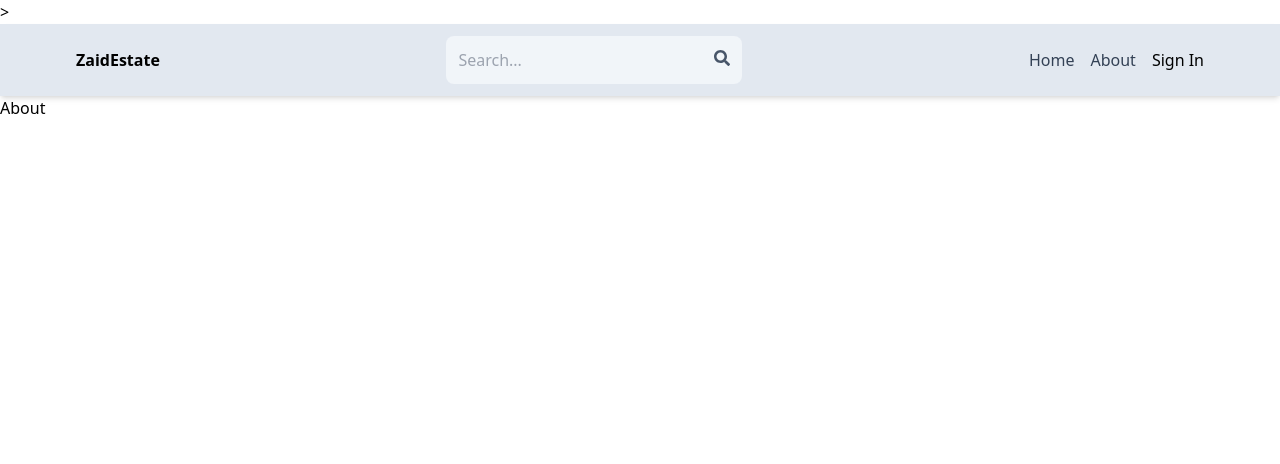
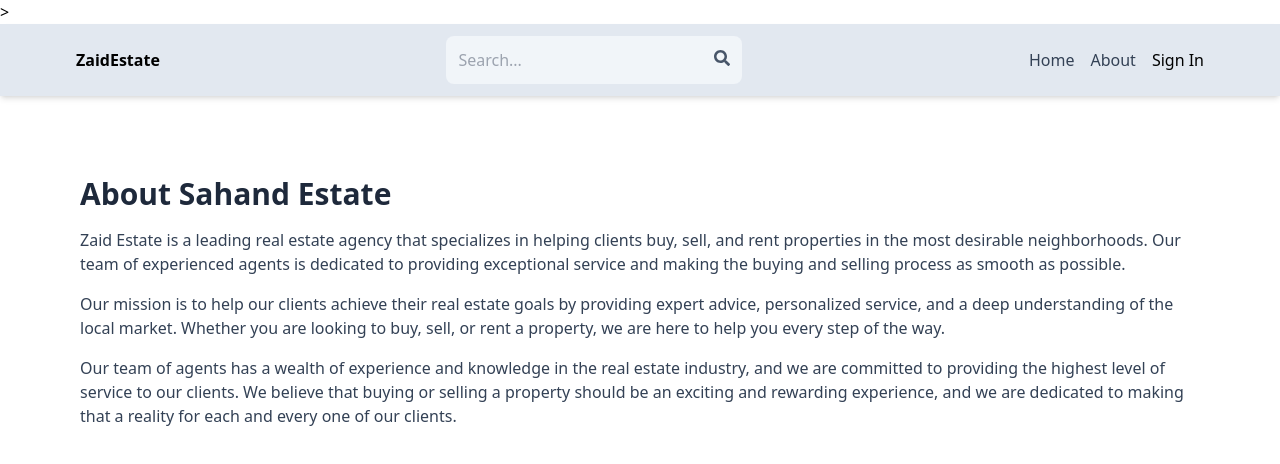
Before and after one commit to Zaid-Ar/ZaidEState, a React (Vite) app in the folder my-project/: page /about in a window 1280 px wide. Shown: the top 464 px of the page. Built offline with nearby package versions, Linux system fonts and the light colour scheme; no server answers.

Commit message:
adding about page

```diff
--- a/my-project/src/pages/About.jsx
+++ b/my-project/src/pages/About.jsx
@@ -1,9 +1,31 @@
-import React from 'react'
+import React from "react";
 
-function About() {
+export default function About() {
   return (
-       <div>About</div>
-  )
+    <div className="py-20 px-4 max-w-6xl mx-auto">
+      <h1 className="text-3xl font-bold mb-4 text-slate-800">
+        About Sahand Estate
+      </h1>
+      <p className="mb-4 text-slate-700">
+        Zaid Estate is a leading real estate agency that specializes in
+        helping clients buy, sell, and rent properties in the most desirable
+        neighborhoods. Our team of experienced agents is dedicated to providing
+        exceptional service and making the buying and selling process as smooth
+        as possible.
+      </p>
+      <p className="mb-4 text-slate-700">
+        Our mission is to help our clients achieve their real estate goals by
+        providing expert advice, personalized service, and a deep understanding
+        of the local market. Whether you are looking to buy, sell, or rent a
+        property, we are here to help you every step of the way.
+      </p>
+      <p className="mb-4 text-slate-700">
+        Our team of agents has a wealth of experience and knowledge in the real
+        estate industry, and we are committed to providing the highest level of
+        service to our clients. We believe that buying or selling a property
+        should be an exciting and rewarding experience, and we are dedicated to
+        making that a reality for each and every one of our clients.
+      </p>
+    </div>
+  );
 }
-
-export default About
```
